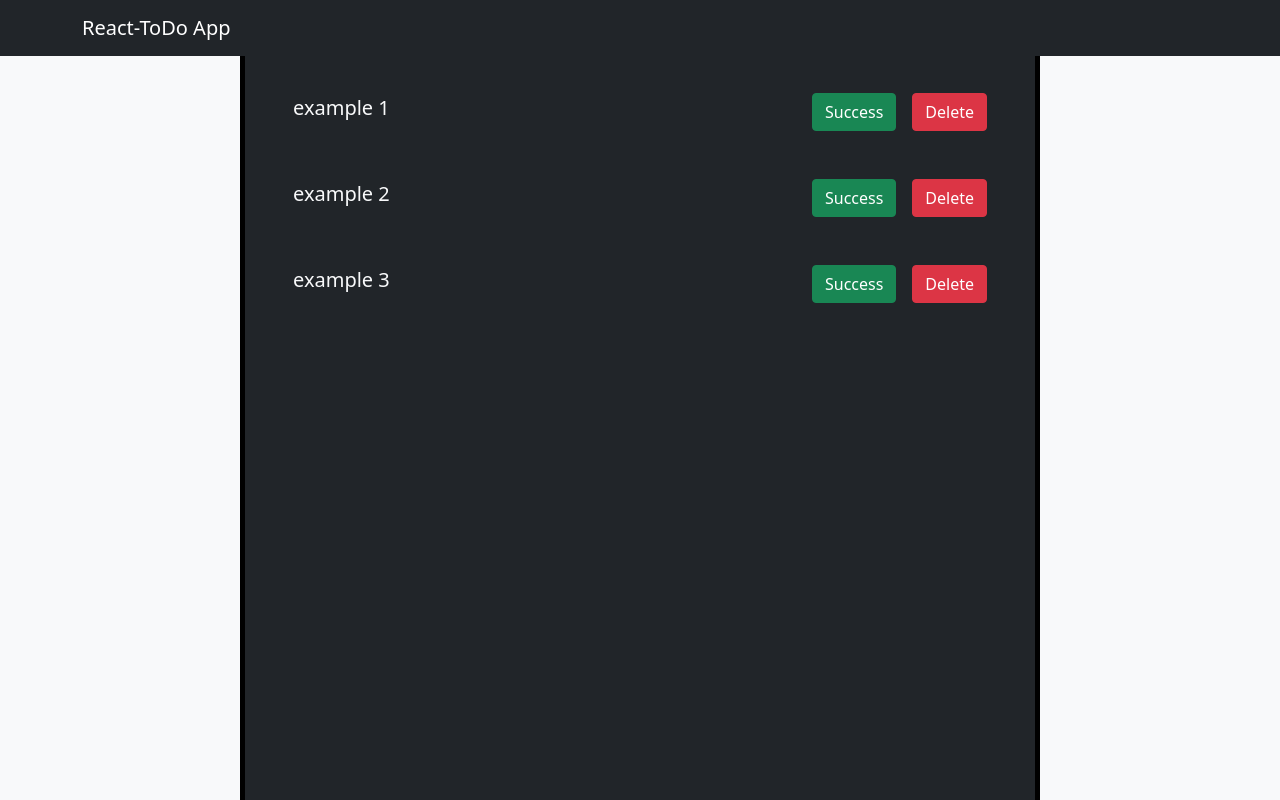
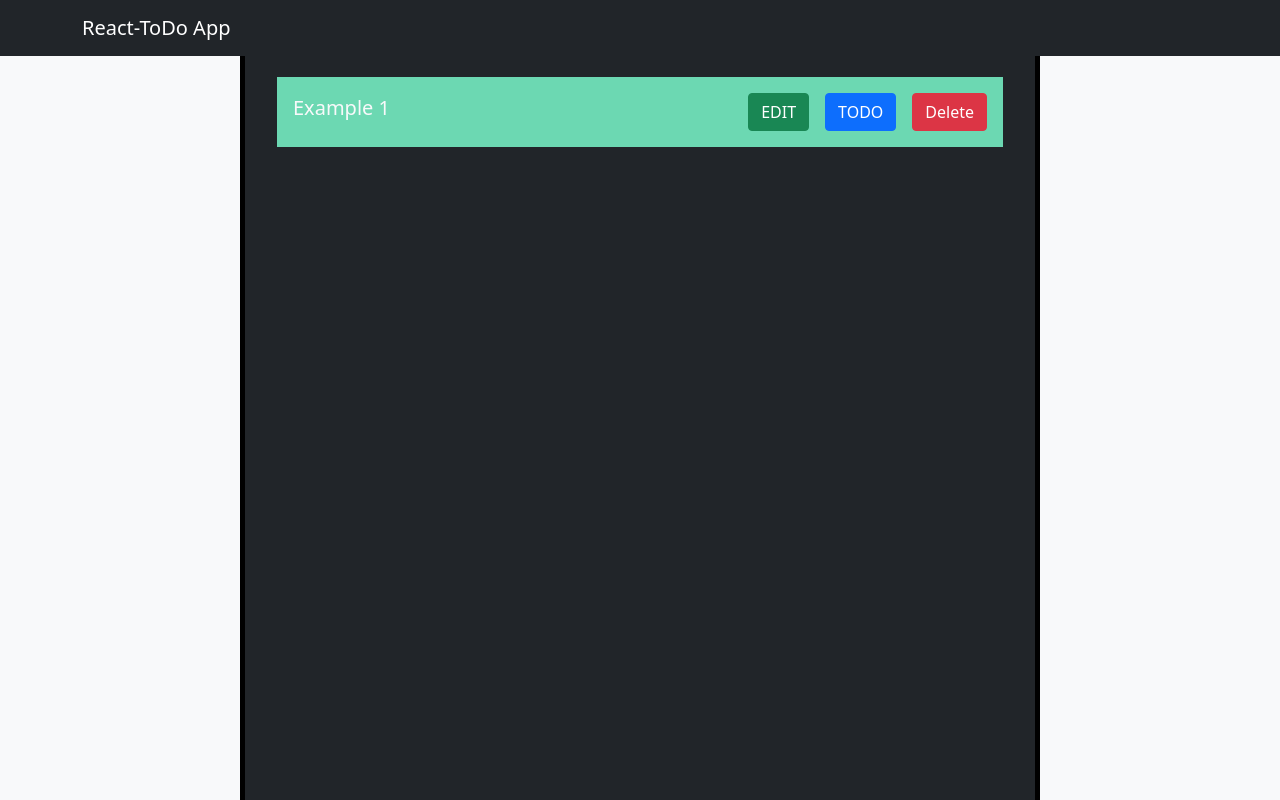
Before and after one commit to jipark92/react-todo-app, a React (Create React App) app: page / in a window 1280 px wide. Shown: the top 800 px of the page. Built offline with nearby package versions, Linux system fonts and the light colour scheme.

Commit message:
fix demo link, add rainbow background color for visual look, add buttons and finish layout

```diff
--- a/src/components/ToDo.js
+++ b/src/components/ToDo.js
@@ -1,8 +1,26 @@
 import {Form, Button} from 'react-bootstrap'
+import {useState} from 'react'
 
 export default function ToDo() {
 
-    const tasks = ["example 1", "example 2", "example 3"];
+    const tasks = ["Example 1"];
+
+    function randomRainbow() {
+        let letters = "0123456789ABCDEF";
+        let color = "#";
+        for(let i=0; i <6; i++){
+            color += letters[Math.floor(Math.random() * 16)]
+        }
+        return color;
+    }
+
+    const [inputValue, setInputValue] = useState("")
+    const [submitValue, setSubmitValue] = useState()
+
+    const changeInputValue = (e) => {
+        setInputValue(e.target.value)
+        console.log(inputValue)
+    }
 
 
     return (
@@ -10,7 +28,7 @@ export default function ToDo() {
             <div className="todo bg-dark">
                 <h1 className='text-primary'>Whats going on?</h1>
                 <div className="input-container">
-                    <Form.Control size="lg" type="text" placeholder="Go to the bank" />
+                    <Form.Control size="lg" type="text" placeholder="Go to the bank" onChange={changeInputValue}/>
                     <div className="d-grid gap-2">
                         <Button variant="warning" size="lg">Submit</Button>
                     </div>
@@ -18,13 +36,14 @@ export default function ToDo() {
                 <div className="tasks-container">
                     {tasks.map((task,i)=>{
                         return(
-                            <div className='tasks' key={i}>
+                            <div className='tasks' key={i} style={{backgroundColor:`${randomRainbow()}`}}>
                                 <div className='task-list'>
                                     <p className='text-light h5'>{task}</p>
                                 </div>
 
                                 <div className='btn-container'>
-                                    <Button variant="success">Success</Button>
+                                    <Button variant="success">EDIT</Button>
+                                    <Button variant="primary">TODO</Button>
                                     <Button variant="danger">Delete</Button>
                                 </div>
                             </div>
--- a/src/index.css
+++ b/src/index.css
@@ -71,3 +71,7 @@
 h1{
   text-align: center;
 }
+
+input{
+  border: none;
+}
```
Also changed, not shown: 1 other file (tests, documents, lock files or other folders).
